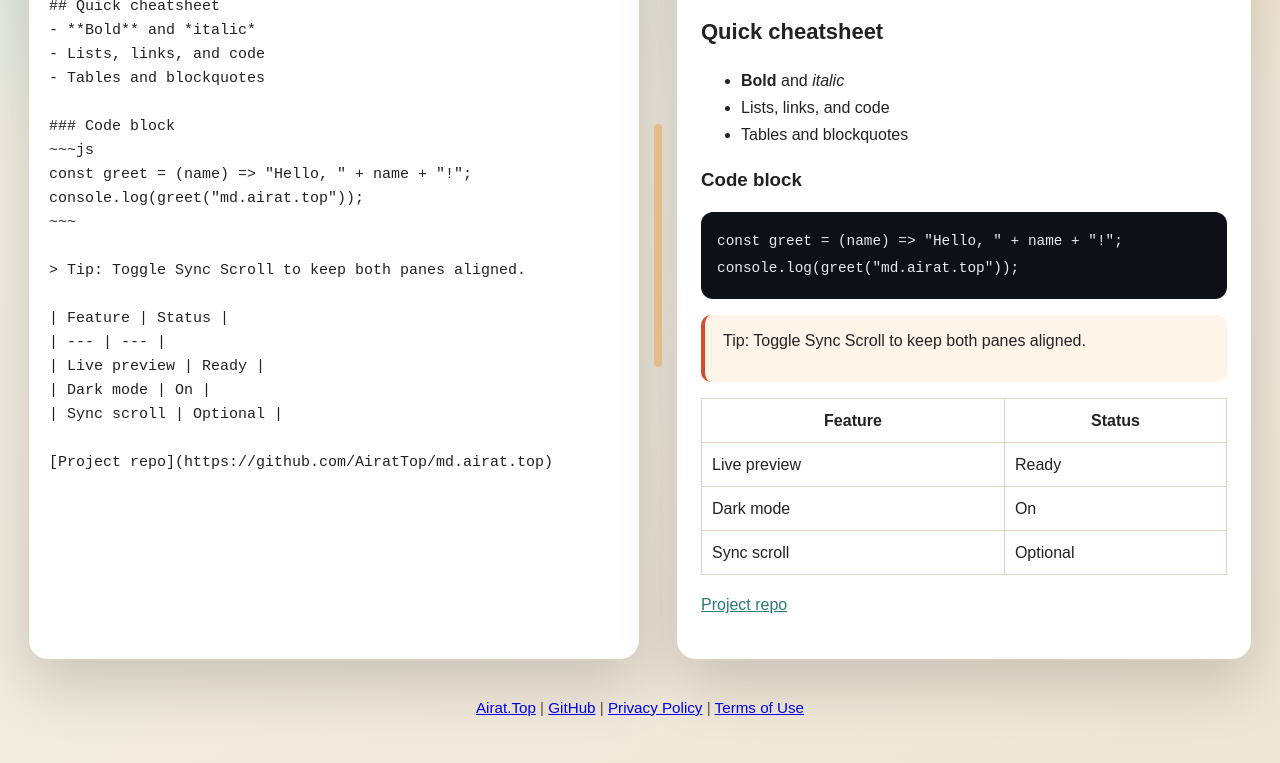
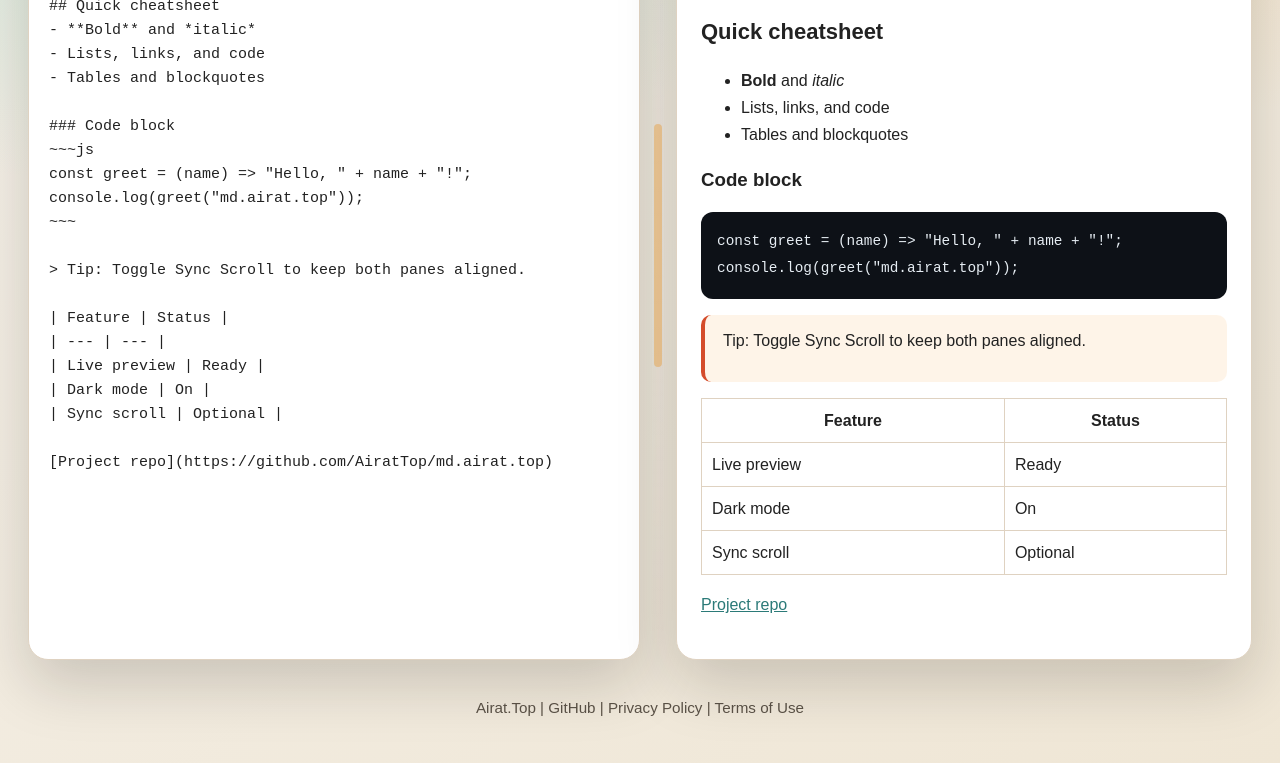
Before and after one commit to AiratTop/md.airat.top, a plain HTML site: page index.html in a window 1280 px wide. Shown: the part 275-1038 px from the top of the page. Drawn offline with Linux system fonts and the light colour scheme.

Commit message:
Update style

```diff
--- a/index.html
+++ b/index.html
@@ -109,7 +109,7 @@
 
       <footer class="doc-footer">
         <p>
-          <a href="https://airat.top" target="_blank" rel="noreferrer">Airat.Top</a>
+          <a href="https://airat.top" target="_blank" rel="author">Airat.Top</a>
           |
           <a href="https://github.com/AiratTop/md.airat.top" target="_blank" rel="noreferrer">GitHub</a>
           |
--- a/styles.css
+++ b/styles.css
@@ -376,6 +376,16 @@ html[data-theme="dark"] .preview pre {
   font-size: 0.95rem;
 }
 
+.doc-footer a {
+  color: inherit;
+  text-decoration: none;
+}
+
+.doc-footer a:hover {
+  color: var(--accent-2);
+  text-decoration: underline;
+}
+
 @media (max-width: 980px) {
   .split {
     grid-template-columns: 1fr;
```
